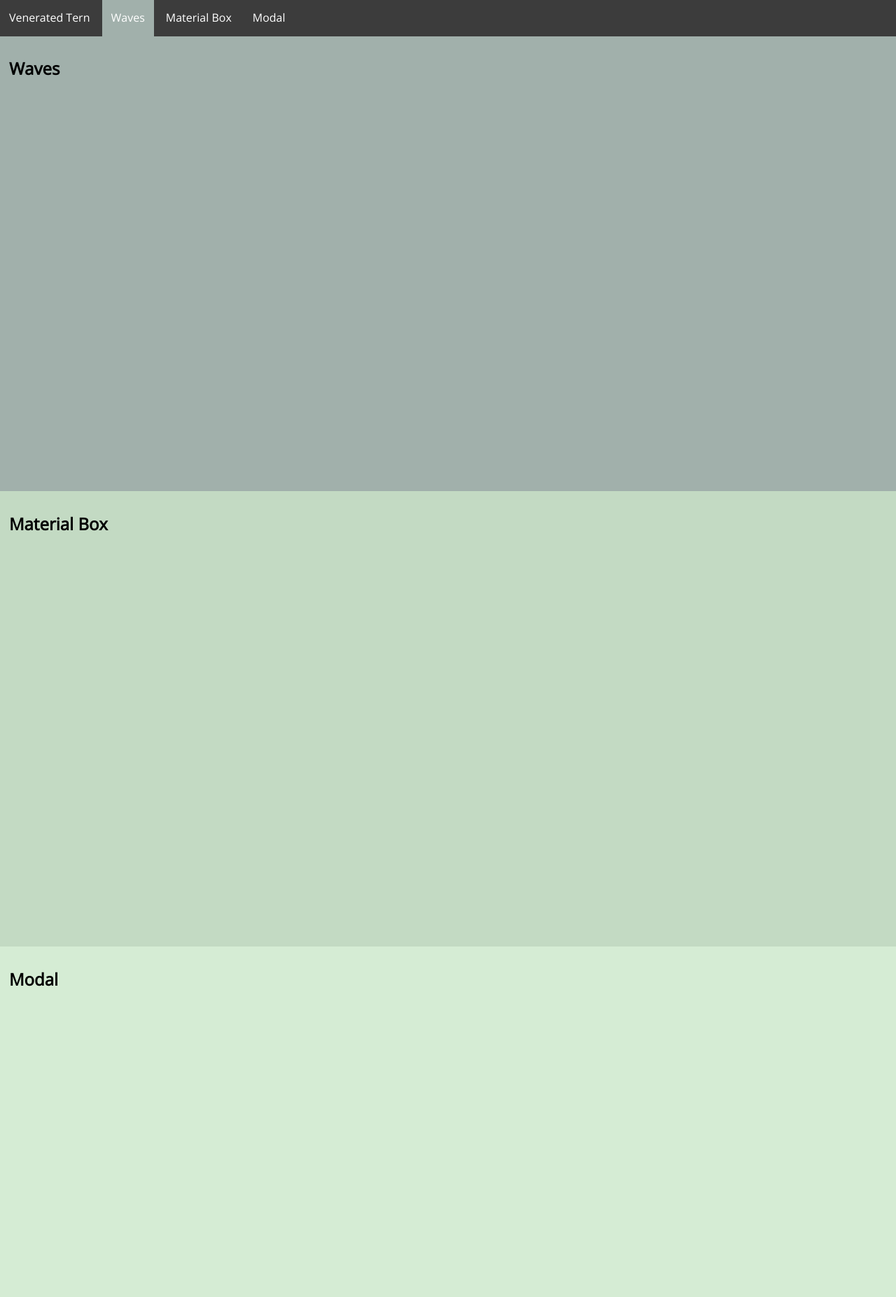
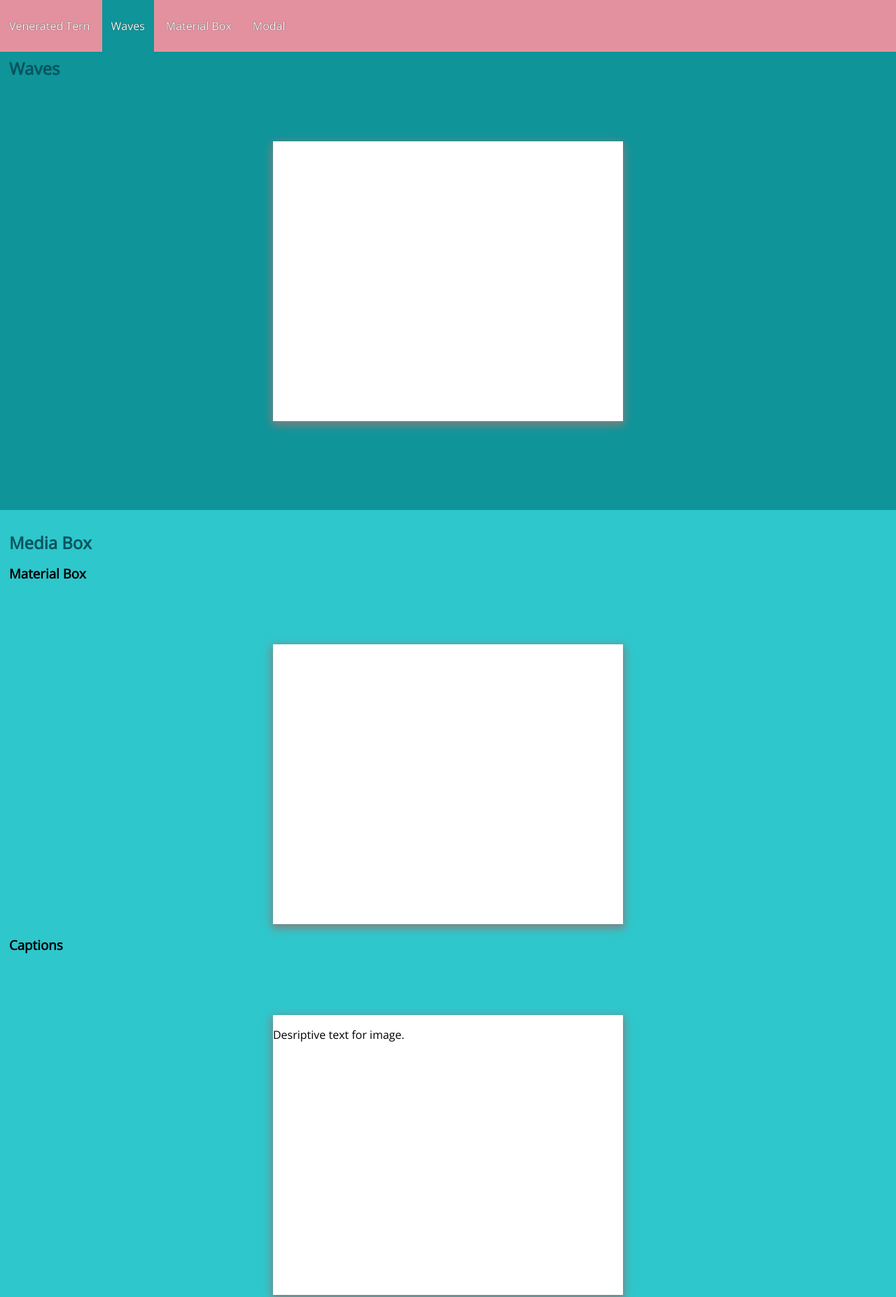
Before and after one commit to slate71/venerated-tern, a plain HTML site: page index.html in a window 1280 px wide. Shown: the top 1854 px of the page at 70% size. Drawn offline with nearby package versions, Linux system fonts and the light colour scheme.

Commit message:
Changed the colors around and added some additional styling. Added a footer.

```diff
--- a/css/scrollspy.css
+++ b/css/scrollspy.css
@@ -1,6 +1,13 @@
 body {
   font-family: 'Open Sans', sans-serif;
   padding-top: 3.2rem;
+}
+
+.container,
+main {
+  margin: 0;
+  padding: 0;
+  min-height: 100%;
 }
 
 nav span,
@@ -9,9 +16,9 @@ section {
 }
 
 nav {
-  background: #3c3c3c;
+  background: #e3919f;
   color: white;
-  line-height: 1.618rem;
+  line-height: 3rem;
   position: fixed;
   top: 0;
   width: 100%
@@ -19,6 +26,7 @@ nav {
 
 nav span {
   padding-right: .809rem;
+  text-shadow: 0 0 1px #000;
 }
 
 @media (max-width: 415px) {
@@ -34,6 +42,7 @@ nav span {
 
 nav a {
   color: white;
+  text-shadow: 0 0 1px #000;
   display: inline-block;
   padding: .809rem;
   text-decoration: none;
@@ -44,17 +53,35 @@ nav a:nth-child(2) {
 }
 
 section {
-  height: 625px;
+  min-height: 625px;
+  padding-bottom: 40px;
+  overflow: scroll;
 }
 
+section h2 {
+  color: #08545E;
+}
 .section1 {
-  background: #A1B0AB;
+  background: #0E9499;
 }
 
 .section2 {
-  background: #C3DAC3;
+  background: #2EC7CC;
 }
 
 .section3 {
-  background: #D5ECD4;
+  background: #72ffc6;
 }
+
+section figure {
+  width: 500px;
+  height: 400px;
+  margin: 90px auto 0;
+  background: #fff;
+  box-shadow: 0 4px 12px 2px grey;
+
+}
+footer {
+  height: 42px;
+  background: #e3919f;
+}
--- a/index.html
+++ b/index.html
@@ -12,21 +12,54 @@
 </head>
 
 <body>
+  <div class="container">
     <nav>
     <span>Venerated Tern</span>
     <a id="nav1" href="#section1">Waves</a>
     <a id="nav2" href="#section2">Material Box</a>
     <a id="nav3" href="#section3">Modal</a>
     </nav>
+    <main>
       <section id="section1" class="section1">
       <h2>Waves</h2>
+      <figure>
+        <img src="">
+      </figure>
       </section>
       <section id="section2" class="section2">
-    <h2>Material Box</h2>
+        <h2>Media Box</h2>
+        <article>
+          <h3>Material Box</h3>
+          <figure>
+            <img src="">
+          </figure>
+        </article>
+        <article>
+          <h3>Captions</h3>
+          <figure>
+            <img src="">
+            <figcaption>Desriptive text for image.</figcaption>
+          </figure>
+        </article>
+        <article>
+
+
+        </article>
       </section>
       <section id="section3" class="section3">
         <h2>Modal</h2>
+        <figure>
+          <img src="">
+        </figure>
+        <figure>
+          <img src="">
+        </figure>
       </section>
+    </main>
+    <footer></footer>
+  </div>
+
+
   <!-- To do: bundle and minimize JS? -->
   <script type="text/javascript" src="js/scrollspy.js"></script>
 </body>
--- a/js/scrollspy.js
+++ b/js/scrollspy.js
@@ -16,7 +16,7 @@ window.addEventListener('scroll', function() {
   }
 
   function defaultBackground() {
-    return "#3c3c3c";
+    return "#e3919f";
   }
 
   if (top(sec2) > 51.1875) {
```
Lines whose indentation alone changed are shown as unchanged.
